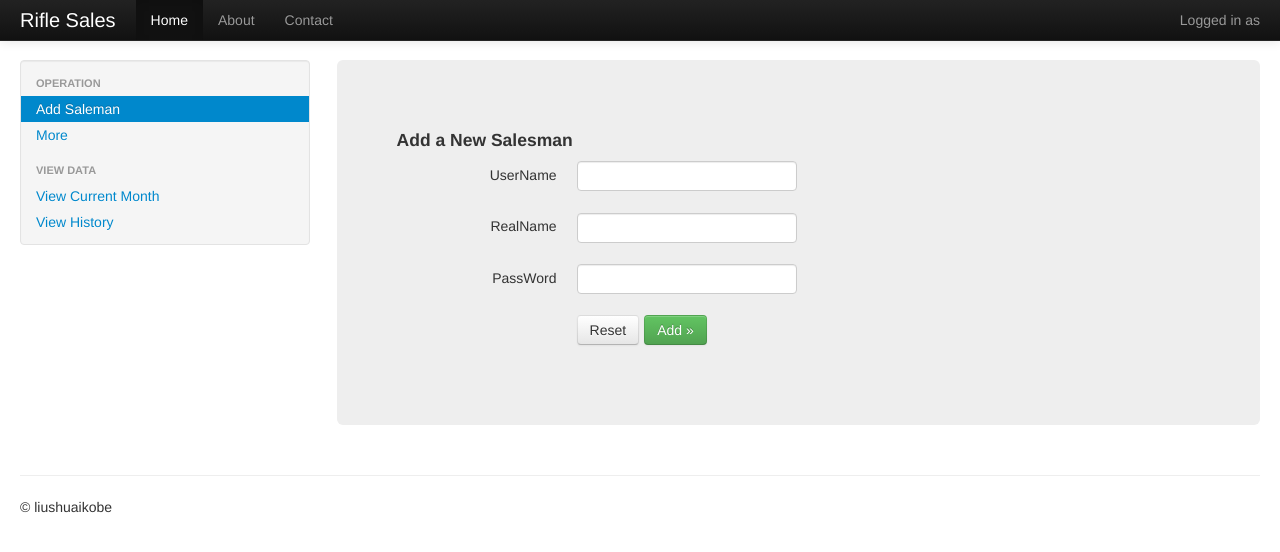
After one commit to liushuaikobe/RifleSales, a Django app: template templates/gunaddsalesman.html in a window 1280 px wide. The commit adds this page. Shown: the top 552 px of the page. Run offline with Django 3.2, Linux system fonts and the light colour scheme; the template is opened without the code that fills it, so the values that code supplies are empty.

Commit message:
完成了添加销售员，首页文字更改为真实文字，添加android结算请求

```diff
--- a/RifleSales/urls.py
+++ b/RifleSales/urls.py
@@ -4,7 +4,7 @@ from django.contrib import admin
 admin.autodiscover()
 
 from login.views import index, login, loginAndroid
-from viewdata.views import viewcurrent, viewhistory, gunviewcurrent, gunviewhistory
+from viewdata.views import viewcurrent, viewhistory, gunviewcurrent, gunviewhistory, gunaddsalesman
 from checkindata.views import checkin, commission, checkinDataAndroid
 
 urlpatterns = patterns('',
@@ -19,6 +19,7 @@ urlpatterns = patterns('',
     # login as a administrator
     url(r'^gunviewcurrent/$', gunviewcurrent),
     url(r'^gunviewhistory/$', gunviewhistory),
+    url(r'^gunaddsalesman/$', gunaddsalesman),
     # admin site auto-create
     url(r'^admin/doc/', include('django.contrib.admindocs.urls')),
     url(r'^admin/', include(admin.site.urls)),
--- /dev/null
+++ b/templates/gunaddsalesman.html
@@ -0,0 +1,78 @@
+{% extends "base.html" %}
+{% block content %}
+<div class="container-fluid">
+      <div class="row-fluid">
+        <div class="span3">
+          <div class="well sidebar-nav">
+            <ul class="nav nav-list">
+
+              <li class="nav-header">Operation</li>
+
+              <li class="active"><a href="#">Add Saleman</a></li>
+              <li><a href="#">More</a></li>
+
+              <li class="nav-header">view data</li>
+
+              <li><a href="/gunviewcurrent/">View Current Month</a></li>
+              <li><a href="/gunviewhistory/">View History</a></li>
+
+              <!--
+              <li class="nav-header">Sidebar</li>
+              <li><a href="#">Link</a></li>
+              <li><a href="#">Link</a></li>
+              <li><a href="#">Link</a></li>
+               -->
+            </ul>
+          </div><!--/.well -->
+        </div><!--/span-->
+
+
+        <div class="span9">
+        	<div class="hero-unit">
+        		<h4>Add a New Salesman</h4>
+        		<form class="form-horizontal" action="" method="post">
+        			{% if errorMsg %}
+        				<div class="alert alert-error">
+        					<button type="button" class="close" data-dismiss="alert">&times;</button>
+        					{{ errorMsg }}
+        				</div>
+        			{% endif %}
+        			{% if success %}
+        				<div class="alert alert-success">
+        					<button type="button" class="close" data-dismiss="alert">&times;</button>
+        					{{ success }}
+        				</div>
+        			{% endif %}
+        			{% csrf_token %}
+        			<div class="control-group">
+						<label class="control-label" for="username">UserName</label>
+						<div class="controls">
+							<input type="text" id="username" name="username">
+						</div>
+					</div>
+        			<div class="control-group">
+						<label class="control-label" for="realname">RealName</label>
+						<div class="controls">
+							<input type="text" id="realname" name="realname">
+						</div>
+					</div>
+        			<div class="control-group">
+						<label class="control-label" for="password">PassWord</label>
+						<div class="controls">
+							<input type="password" id="password" name="password">
+						</div>
+					</div>
+					<div class="control-group">
+						<div class="controls">
+							<button type="reset" class="btn">Reset</button>
+							<button type="submit" class="btn btn-success" id="post">Add &raquo;</button>
+						</div>
+					</div>
+        		</form>
+        	</div>
+        </div><!--/span-->
+
+
+      </div><!--/row-->
+
+{% endblock %}
--- a/templates/gunviewcurrent.html
+++ b/templates/gunviewcurrent.html
@@ -8,7 +8,7 @@
 
               <li class="nav-header">Operation</li>
 
-              <li><a href="#">Add Saleman</a></li>
+              <li><a href="/gunaddsalesman/">Add Saleman</a></li>
               <li><a href="#">More</a></li>
 
               <li class="nav-header">view data</li>
--- a/templates/gunviewhistory.html
+++ b/templates/gunviewhistory.html
@@ -8,7 +8,7 @@
 
               <li class="nav-header">Operation</li>
 
-              <li><a href="#">Add Saleman</a></li>
+              <li><a href="/gunaddsalesman/">Add Saleman</a></li>
               <li><a href="#">More</a></li>
 
               <li class="nav-header">view data</li>
```
Also changed, not shown: checkindata/views.py (+14 -0 lines), templates/.gunviewhistory.html (deleted, +0 -37 lines), templates/index.html (+4 -4 lines), viewdata/views.py (+39 -0 lines).
